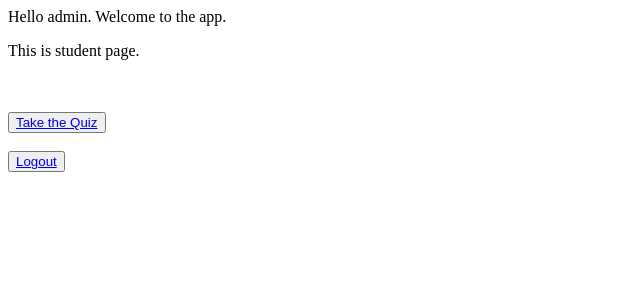
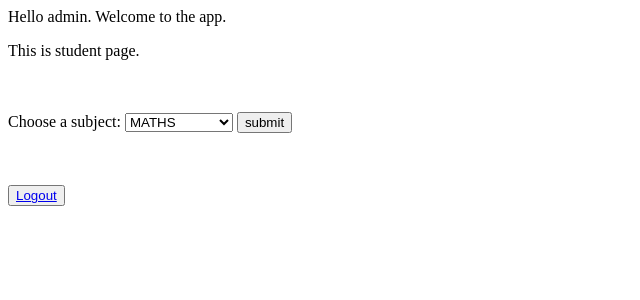
Before and after one commit to harsha3604/school-app, a Django app: page /student/ in a window 1280 px wide. Shown: the top 300 px of the page, without its empty margins (0-640 px from the left). Run offline with Django 4.2, Linux system fonts and the light colour scheme; a user stored in the database is signed in.

Commit message:
added new features

```diff
--- a/student/templates/student/student.html
+++ b/student/templates/student/student.html
@@ -6,7 +6,17 @@
     <p>Hello {{user.username}}. Welcome to the app.</p>
     <p>This is student page.</p>
     <br><br>
-    <button><a href="{% url 'student.quiz'%}">Take the Quiz</a></button>
+    <form method="GET" action="{% url 'student.quiz' %}">
+        {% csrf_token %}
+        <label for="subject-names">Choose a subject:</label>
+        <select name="subject-names">
+            <option value="maths">MATHS</option>
+            <option value="science">SCIENCE</option>
+            <option value="geography">GEOGRAPHY</option>
+            <option value="english">ENGLISH</option>
+        </select>
+        <input type="submit" value="submit" />
+    </form>
     <br><br>
     <button><a href="{% url 'logout'%}">Logout</a></button>
 </body>
--- a/student/views.py
+++ b/student/views.py
@@ -3,24 +3,15 @@ from django.views.generic import TemplateView
 from django.contrib.auth.mixins import LoginRequiredMixin
 from teacher.models import *
 from student.forms import *
-# Create your views here.
+from django.contrib.auth.decorators import login_required
 
 ######################################################## STUDENT VIEWS ###################################################
 
 class StudentHomeView(LoginRequiredMixin,TemplateView):
     template_name='student/student.html'
+    login_url='/login'
 
-
-# class StudentQuizView(LoginRequiredMixin,ListView):
-#     model = Question
-#     context_object_name="questions"
-#     template_name='student/s_quiz.html'
-#     login_url='/login'
-
-#     def queryset(self):
-#         return Question.objects.all()
-
-
+@login_required(login_url='/login')
 def quiz(request):
     questions = Question.objects.all()
     form=AnswerForm()
@@ -28,20 +19,23 @@ def quiz(request):
     wrong=0
     right=0
     score=0
+    if request.method == "GET":
+        questions = Question.objects.filter(q_subject = request.GET.get('subject-names'))
+
     if request.method=="POST":
-        for i in Question.objects.all():
+        for i in Question.objects.filter(q_subject = request.GET.get('subject-names')):
                 instance=i
                 form = AnswerForm(request.POST)
-                print(instance)
-                print(request.POST.getlist('answer'))
+                # print(instance)
+                # print(request.POST.getlist('answer'))
                 if form.is_valid():
                     if request.POST.getlist('answer')[total].strip() == instance.answer:
                         right+=1
                         score+=10
-                        print('r '+str(right))
+                        # print('r '+str(right))
                     else:
                         wrong+=1
-                        print('w '+str(wrong))
+                        # print('w '+str(wrong))
                     total+=1
 
 
@@ -58,6 +52,7 @@ def quiz(request):
 
 
 
+
 class StudentResultView(LoginRequiredMixin,TemplateView):
     template_name = 'student/s_result.html'
 
--- a/teacher/templates/teacher/detail.html
+++ b/teacher/templates/teacher/detail.html
@@ -3,6 +3,7 @@
 <title>Detail</title>
 
 <body>
+    <p>Question Subject: {{questions.q_subject}}</p>
     <p>Question: {{questions.question}}</p>
     <p>Answer: {{questions.answer}}</p>
     <a href="{% url 'teacher' %}">Back</a>
```
Also changed, not shown: teacher/models.py (+9 -1 lines), teacher/views.py (+18 -2 lines), README.md, db.sqlite3, teacher/migrations/0002_question_q_subject.py (added), teacher/migrations/0003_alter_question_q_subject.py (added).
